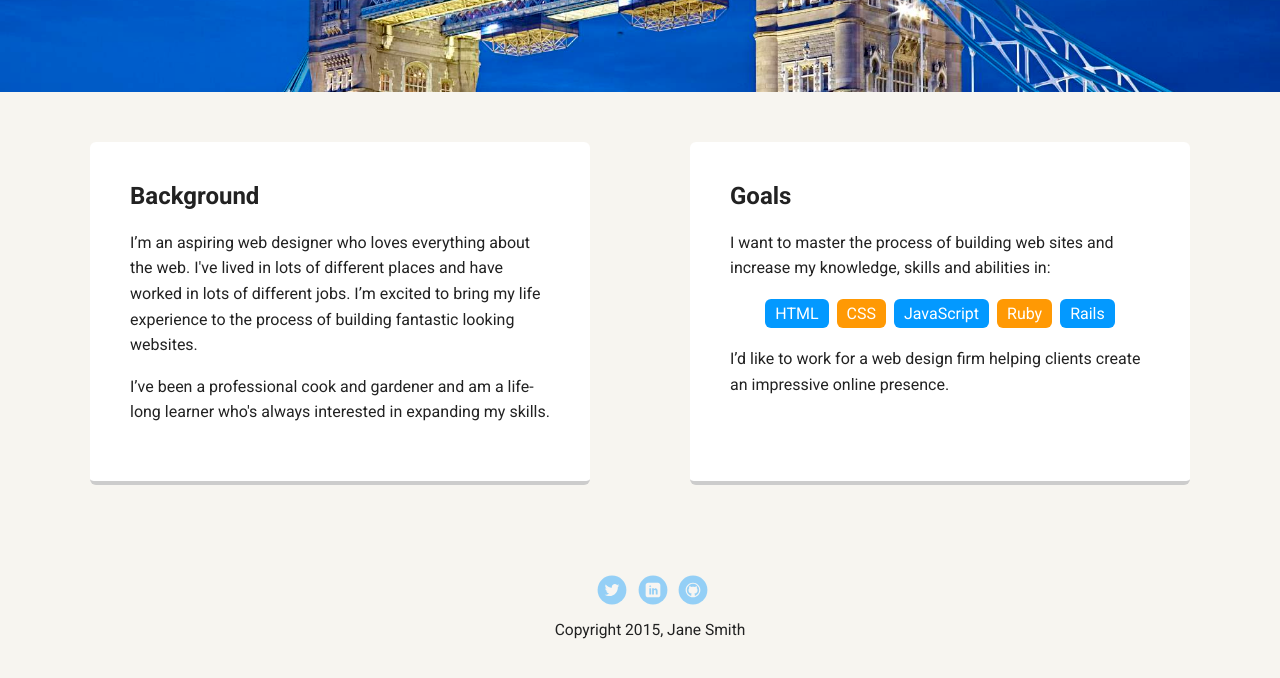
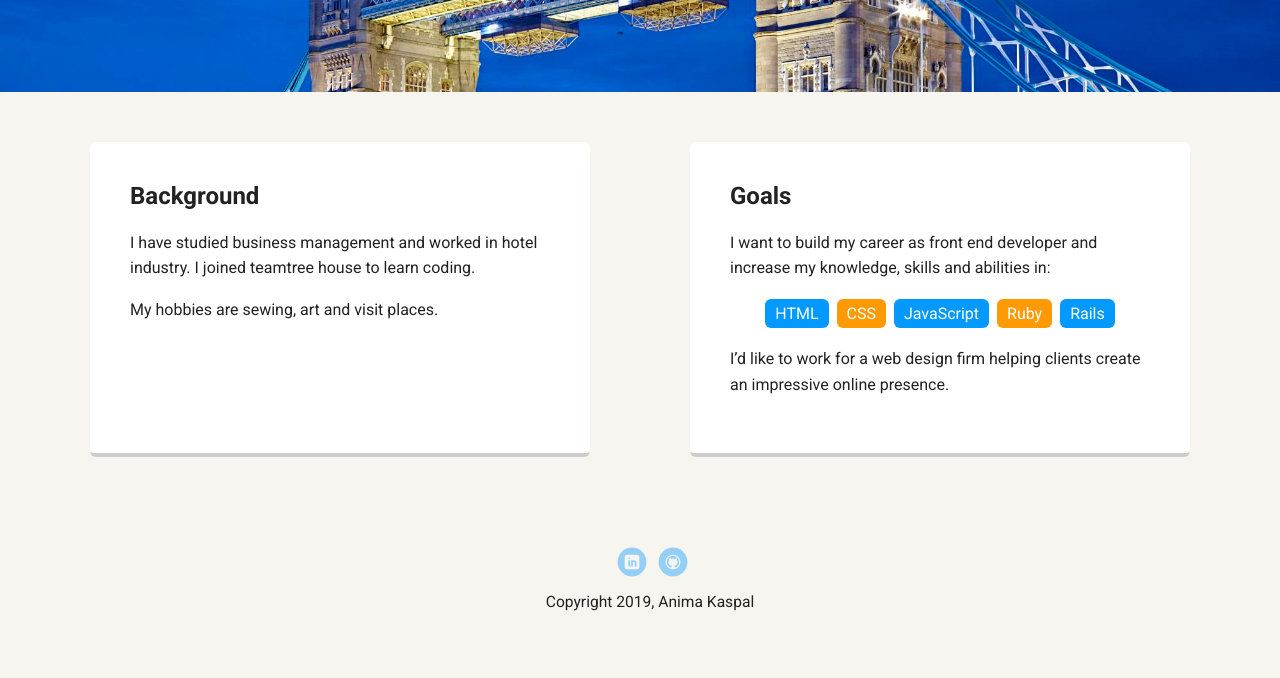
Before and after one commit to animakaspal/project-1, a plain HTML site: page index.html in a window 1280 px wide. Shown: the part 378-1056 px from the top of the page. Drawn offline with Linux system fonts and the light colour scheme; a web font is replaced by a local one.

Commit message:
Add files via upload

```diff
--- a/index.html
+++ b/index.html
@@ -12,8 +12,8 @@
   <div class="main-nav">
     <ul class="nav">
       <li class="name">Anima Kaspal</li>
-      <li><a href="#">Home</a></li>
-      <li><a href="#">Experience</a></li>
+      <li><a href="index.html">Home</a></li>
+      <li><a href="experience.html">Experience</a></li>
     </ul>
   </div>
 
@@ -26,13 +26,13 @@
     <main class="flex">
       <div class="card">
         <h2>Background</h2>
-        <p>I’m an aspiring web designer who loves everything about the web. I've lived in lots of different places and have worked in lots of different jobs. I’m excited to bring my life experience to the process of building fantastic looking websites.</p>
-        <p>I’ve been a professional cook and gardener and am a life-long learner who's always interested in expanding my skills.</p>
+        <p>I have studied business management and worked in hotel industry. I joined teamtree house to learn coding.</p>
+        <p>My hobbies are sewing, art and visit places.</p>
       </div>
 
       <div class="card">
         <h2>Goals</h2>
-        <p>I want to master the process of building web sites and increase my knowledge, skills and abilities in:</p>
+        <p>I want to build my career as front end developer and increase my knowledge, skills and abilities in:</p>
         <ul class="skills">
           <li>HTML</li>
           <li>CSS</li>
@@ -46,11 +46,10 @@
     </main>
     <footer>
       <ul>
-        <li><a href="#" class="social twitter">Twitter</a></li>
         <li><a href="#" class="social linkedin">LinkedIn</a></li>
         <li><a href="#" class="social github">Github</a></li>
       </ul>
-      <p class="copyright">Copyright 2015, Jane Smith</p>
+      <p class="copyright">Copyright 2019, Anima Kaspal</p>
     </footer>
   </body>
   </html>
```
